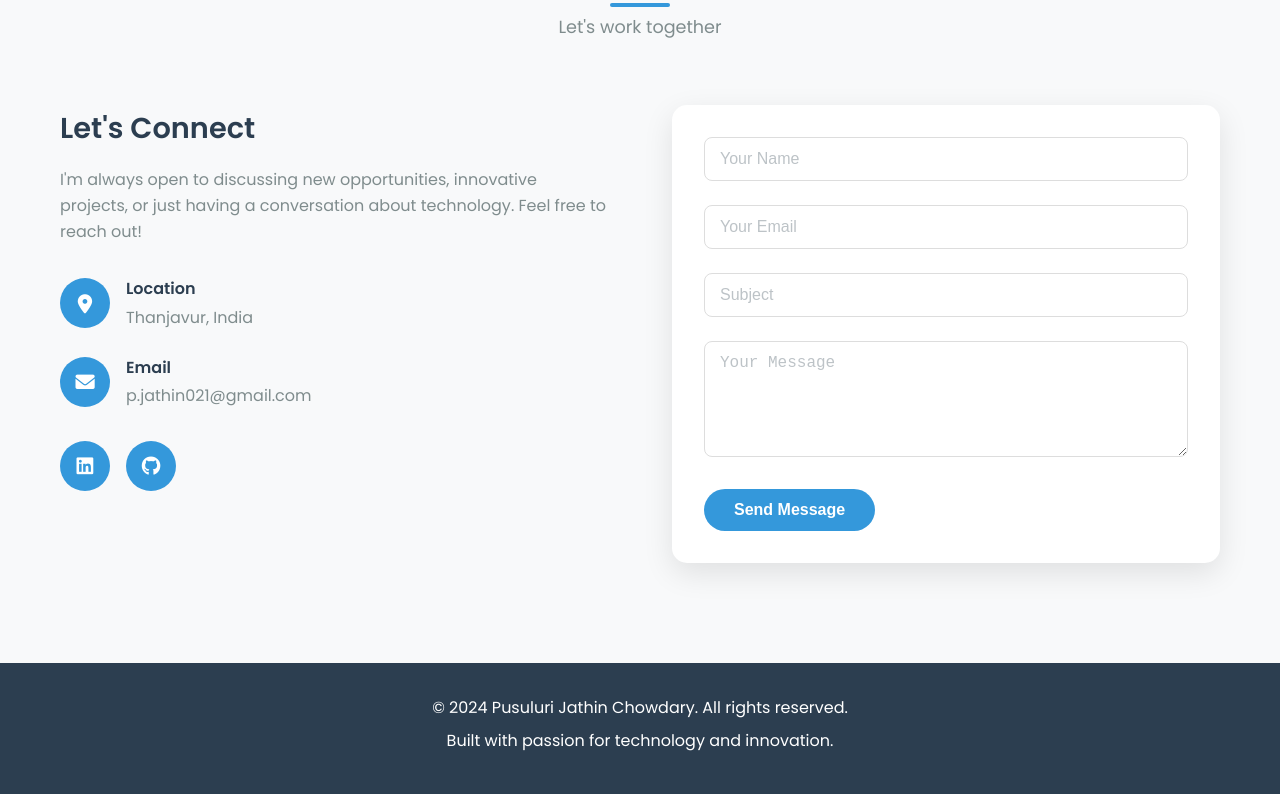
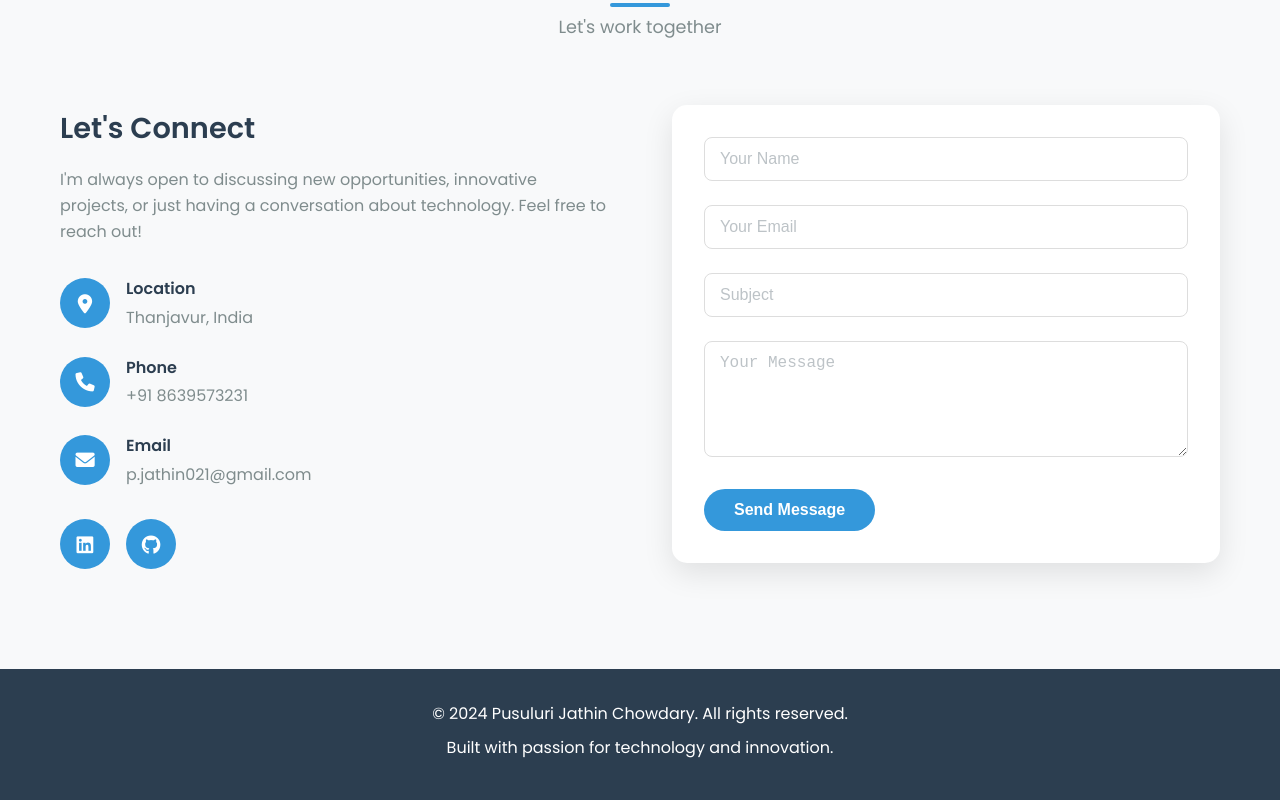
Before and after one commit to Jathin021/Portfolio, a plain HTML site: page index.html in a window 1280 px wide. Shown: the part 6226-7026 px from the top of the page. Drawn offline with Linux system fonts and the light colour scheme.

Commit message:
auto-commit for cb61f1a9-ca05-40b3-98bc-9585d9862b31

```diff
--- a/index.html
+++ b/index.html
@@ -397,6 +397,15 @@
                         </div>
                         <div class="contact-method">
                             <div class="method-icon">
+                                <i class="fas fa-phone"></i>
+                            </div>
+                            <div class="method-info">
+                                <h4>Phone</h4>
+                                <p>+91 8639573231</p>
+                            </div>
+                        </div>
+                        <div class="contact-method">
+                            <div class="method-icon">
                                 <i class="fas fa-envelope"></i>
                             </div>
                             <div class="method-info">
```
